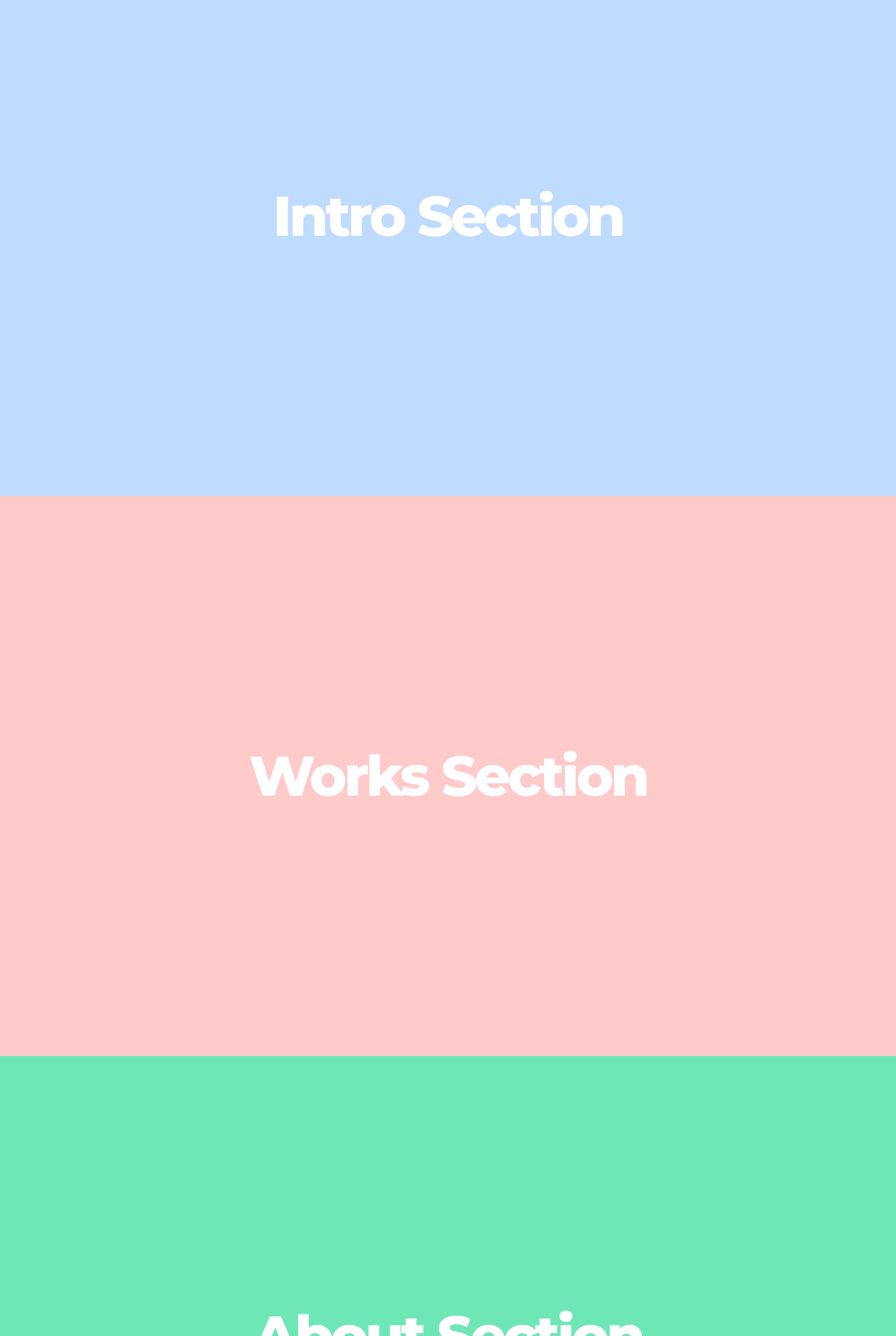
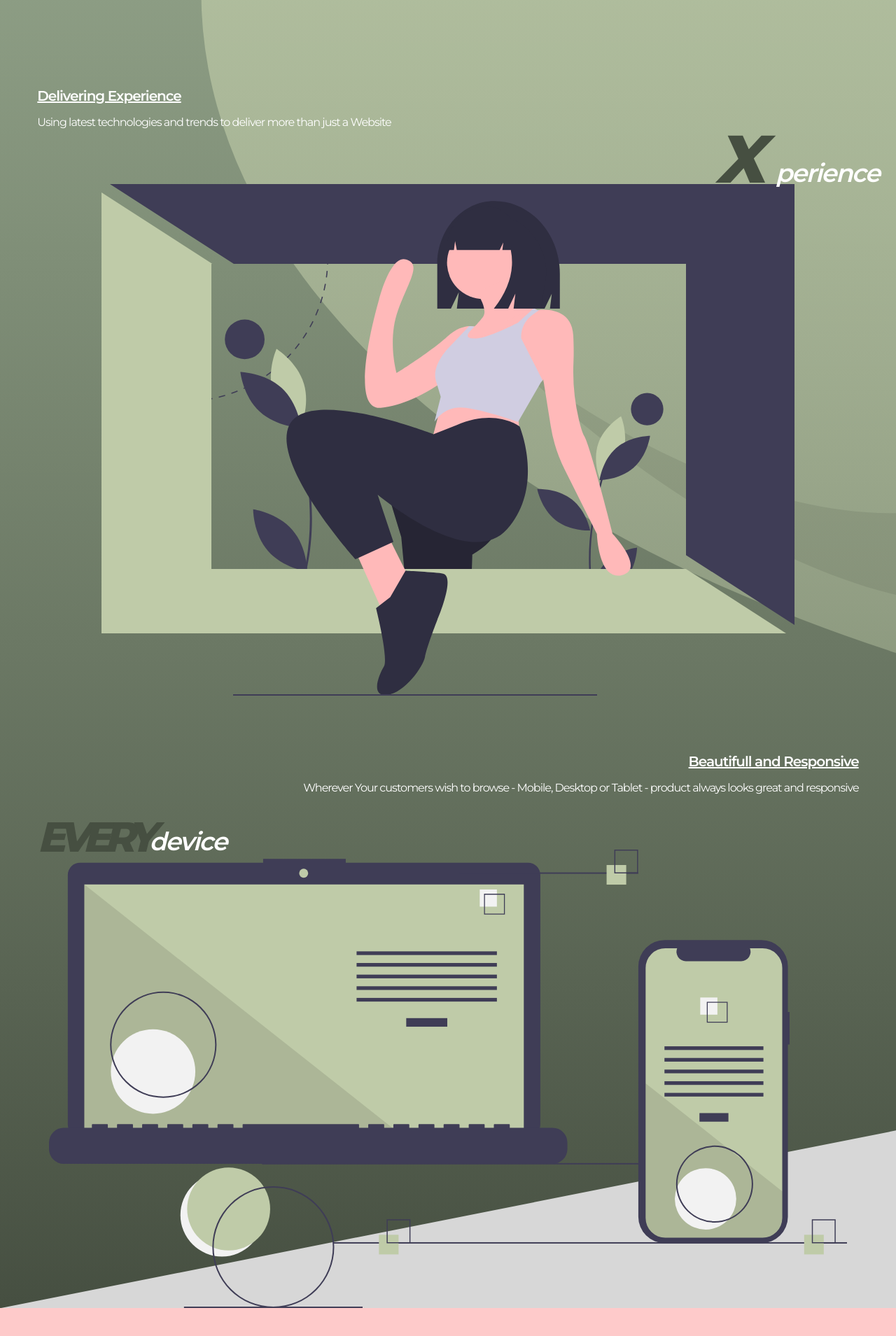
Before and after one commit to MartinKuracka/webmark-react, a React (Create React App) app: page / in a window 1280 px wide. Shown: the part 891-2800 px from the top of the page at 70% size. Built offline with nearby package versions, Linux system fonts and the light colour scheme.

Commit message:
intro section content

```diff
--- a/src/App.js
+++ b/src/App.js
@@ -2,7 +2,6 @@
 import MobileNavbar from './containers/navbar/mobilenavbar';
 import DesktopNavbar from './containers/navbar/desktopnavbar';
 import HeadSection from './containers/home_section/home';
-import IntroSection from './containers/intro_section/intro';
 import WorksSection from './containers/works_section/works';
 import AboutSection from './containers/about_section/about';
 import CoopSection from './containers/coop_section/coop';
@@ -15,7 +14,6 @@ function App() {
       <DesktopNavbar />
       <MobileNavbar />
       <HeadSection />
-      <IntroSection />
       <WorksSection />
       <AboutSection />
       <CoopSection />
--- /dev/null
+++ b/src/containers/home_section/home.css
@@ -0,0 +1,4 @@
+.bg-headerImg {
+    background-image: url('../../img/hdr_background.svg');
+    background-size: cover;
+  }
--- a/src/containers/home_section/home.js
+++ b/src/containers/home_section/home.js
@@ -1,18 +1,45 @@
-import backgroundImg from '../../img/hdr_background.svg';
+// Images
 import Webmark from '../../img/Web Design.svg';
-import Hero from '../../img/hdr_image.svg'
+import Hero from '../../img/hdr_image.svg';
+import Experience from '../../img/undraw_escaping_my1b.svg';
+import Responsive from '../../img/undraw_progressive_app_m9ms.svg';
+// Css
+import './home.css'
 
 const HeadSection = () => {
     return(
         <>
-        <div className='flex w-full h-screen flex-col bg-headerImg items-center' id='home'>
+        <section className='flex w-full flex-col bg-headerImg bg-scroll items-center image' id='home'>
             <div className='w-11/12'>
                 <h1 className='text-3xl font-light  mt-24'><span className='text-primary font-extrabold'>W</span>elcome To The</h1>
                 <h1 className='text-5xl'><span className='text-primary font-extrabold'>W</span>ebMark</h1>
                 <img className='-mt-3 w-96' src={Webmark} alt={Webmark}/>
                 <img className='mt-5' src={Hero} alt='hero' />
+                <div className='mt-24 mb-20' id='intro'>
+                    <div className='pt-10 w-full'>
+                        <h2 className='text-white font-semibold underline text-xl mt-20'>Delivering Experience</h2>
+                        <p className='mt-3 z-10'>Using latest technologies and trends to deliver more than just a Website</p>
+                    </div>
+                    <div className='w-full flex justify-end mt-5'>
+                        <span className='absolute font-extrabold italic text-primary mr-36 -mt-7 text-8xl'>X</span>
+                        <span className='absolute font-semibold text-4xl tracking-tighter mt-5 right-6 italic text-white'>perience</span>
+                        <img className='mt-14 mx-auto' src={Experience} alt='experence' />
+                    </div>
+                </div>
+                <div>
+                    <div className='w-full text-right'>
+                        <h2 className='text-white font-semibold underline text-xl mt-20'>Beautifull and Responsive</h2>
+                        <p className='mt-3 z-10'>Wherever Your customers wish to browse - Mobile, Desktop or Tablet - product always looks great and responsive</p>
+                    </div>
+                    <div className='w-full flex justify-start mt-5'>
+                        <span className='absolute font-extrabold italic text-primary mt-2 text-6xl'>EVERY</span>
+                        <span className='absolute font-semibold text-4xl tracking-tighter italic ml-40 mt-6 text-white'>device</span>
+                        <img className='mt-14 mx-auto' src={Responsive} alt='experence' />
+                    </div>
+
+                </div>
             </div>
-        </div>
+        </section>
         </>
     )
 }
--- a/src/containers/intro_section/intro.js
+++ /dev/null
@@ -1,10 +0,0 @@
-
-const IntroSection = () => {
-    return(
-        <div className='flex w-full h-screen justify-center items-center bg-blue-200' id='intro'>
-            <h1>Intro Section</h1>
-        </div>
-    )
-}
-
-export default IntroSection;
--- a/src/containers/navbar/mobilenavbar.js
+++ b/src/containers/navbar/mobilenavbar.js
@@ -16,7 +16,7 @@ const MobileNavbar = () => {
     }
 
     return(
-        <nav className='w-full h-14 bg-primary fixed flex justify-between md:hidden'>
+        <nav className='w-full h-14 bg-primary fixed flex justify-between md:hidden z-10'>
             <img className='h-6 my-auto m-4' src={Logo} />
             <MobileMenu menuDisplayed={menuDisplayed} handleMenu={handleMenu} />
             <Hamburger toggled={isOpen} toggle={setOpen} color="#ffffff" size={30} onToggle={() => handleMenu()} label="Show menu"/>
--- a/src/index.css
+++ b/src/index.css
@@ -52,8 +52,3 @@ span {
   margin: 0px;
   font-size: 4.7rem;
 }
-
-.bg-headerImg {
-  background-image: url('./img/hdr_background.svg');
-  background-size: cover;
-}
--- a/tailwind.config.js
+++ b/tailwind.config.js
@@ -6,12 +6,15 @@ module.exports = {
       backgroundColor: theme => ({
         ...theme('colors'),
         'primary': '#464F41',
+        'primary2': '#BFCBA8',
         'secondary': '#ffffff',
         'danger': '#e3342f',
+        'background': '#EEEDED',
        }),
        textColor: theme => ({
         ...theme('colors'),
         'primary': '#464F41',
+        'primary2': '#BFCBA8',
         'secondary': '#ffffff',
         'danger': '#e3342f',
        }),
```
Also changed, not shown: src/img/undraw_escaping_my1b.svg (added), src/img/undraw_progressive_app_m9ms.svg (added).
